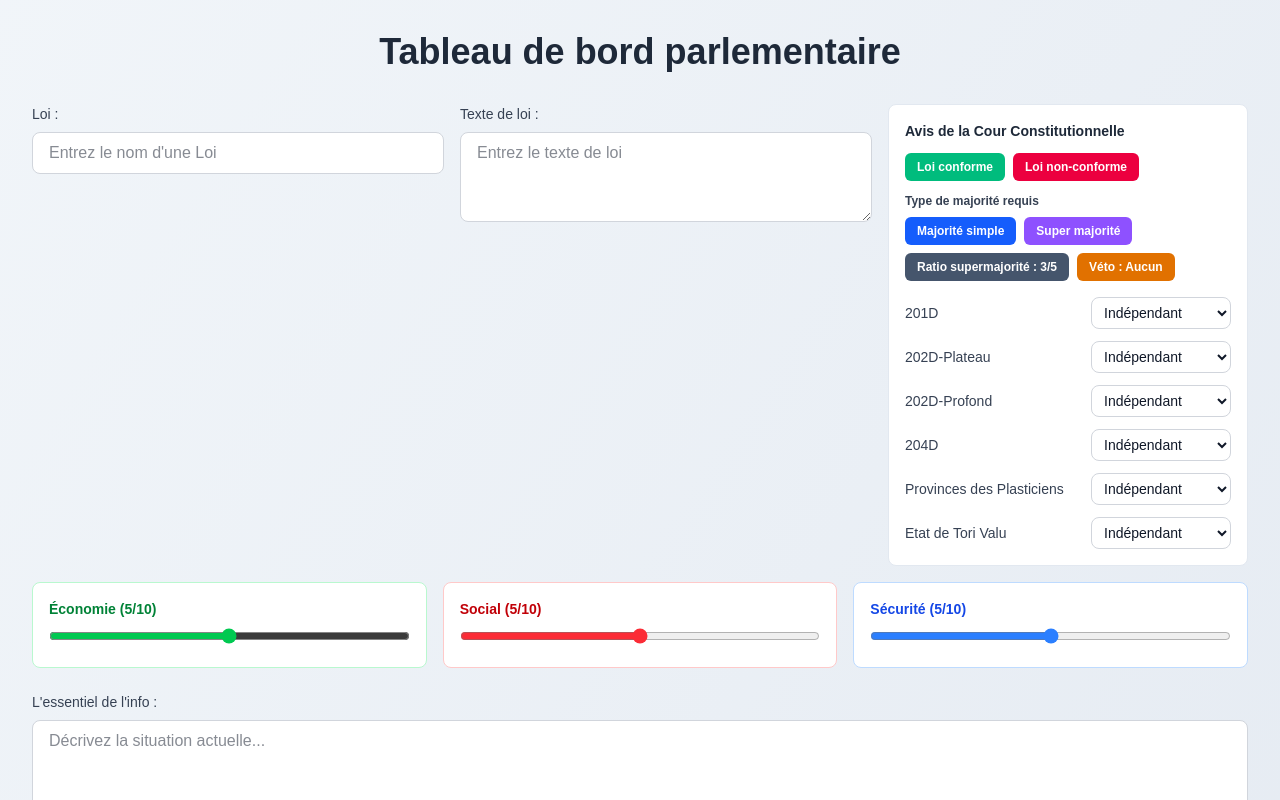
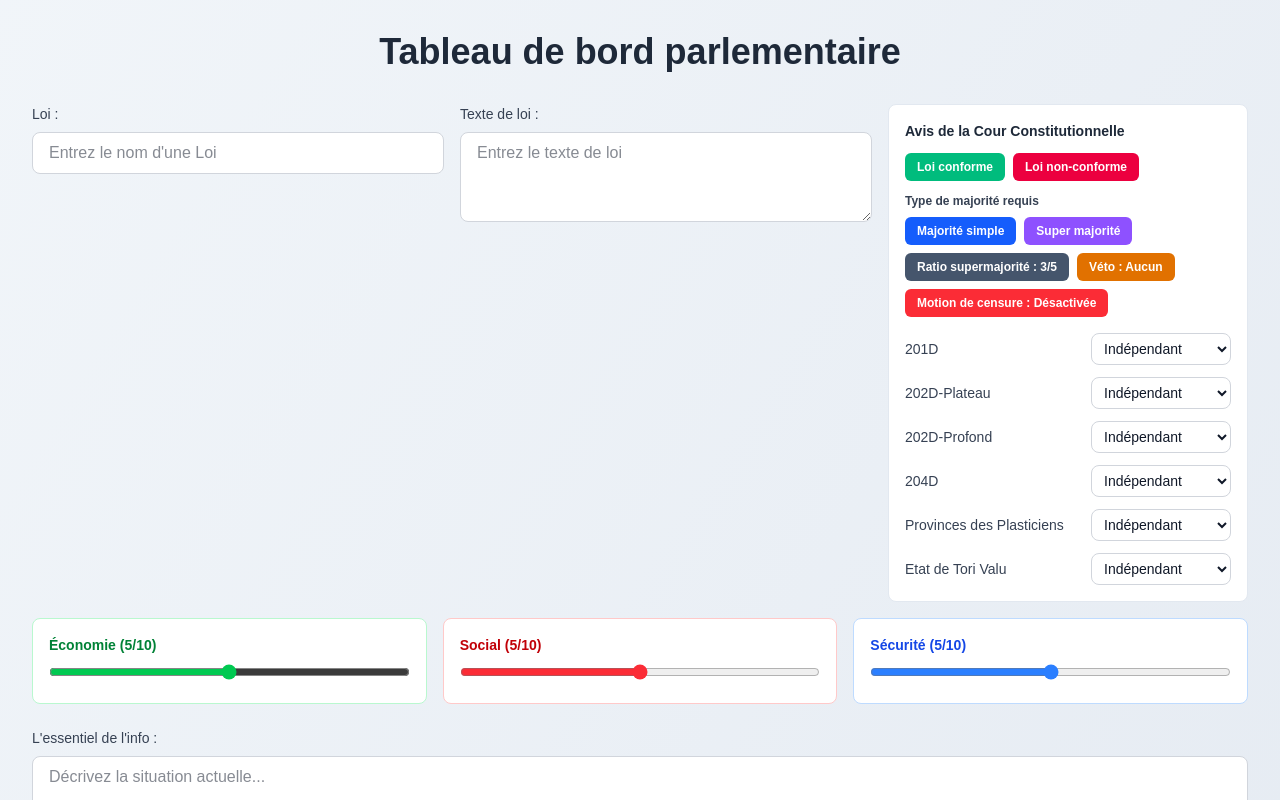
Before and after one commit to Yahiabenlet/interfaceAssemblee, a Next.js app: page / in a window 1280 px wide. Both pictures are taken after typing "5" into the empty fields and a click on the button "Créer l'hémicycle". Shown: the top 800 px of the page. Built offline with nearby package versions, Linux system fonts and the light colour scheme.

Commit message:
Ajout d'un système de motion de censure

```diff
--- a/app/components/Hemicycle.tsx
+++ b/app/components/Hemicycle.tsx
@@ -46,6 +46,7 @@ interface HemicycleProps {
   requiredMajority?: "simple" | "super";
   superMajorityRatio?: string;
   vetoMode?: "none" | "president" | "player";
+  isNoConfidenceMotion?: boolean;
 }
 
 export default function Hemicycle({
@@ -76,6 +77,7 @@ export default function Hemicycle({
   requiredMajority = "simple",
   superMajorityRatio = "3/5",
   vetoMode = "none",
+  isNoConfidenceMotion = false,
 }: HemicycleProps) {
   const counts = useMemo(() => {
     const all = [...seatColors, presidentColor];
@@ -102,15 +104,30 @@ export default function Hemicycle({
     const hasSeatVeto = all.some((c) => c === "orange");
 
     const pour = all.filter((c) => c === "green").length;
-    // Les vétos (orange) comptent comme contre
     const contre = all.filter((c) => c === "red" || c === "orange").length;
     const exprimes = pour + contre;
 
+    if (isNoConfidenceMotion) {
+      const inscrits = all.length;
+      const seuilAbsolu = Math.floor(inscrits / 2) + 1;
+      if (pour >= seuilAbsolu) {
+        return {
+          label: `Motion de censure adoptée (majorité absolue: ${pour}/${inscrits}, seuil ${seuilAbsolu})`,
+          tone: "text-emerald-700 dark:text-emerald-300",
+        };
+      }
+      return {
+        label: `Motion de censure rejetée (majorité absolue requise: ${pour}/${inscrits}, seuil ${seuilAbsolu})`,
+        tone: "text-rose-700 dark:text-rose-300",
+      };
+    }
+
     if (hasSeatVeto) {
       return {
-        label: presidentColor === "orange"
-          ? "Droit de véto du Président utilisé"
-          : "Un droit de véto a été utilisé par un parlementaire",
+        label:
+          presidentColor === "orange"
+            ? "Droit de véto du Président utilisé"
+            : "Un droit de véto a été utilisé par un parlementaire",
         tone: "text-amber-700 dark:text-amber-300",
       };
     }
@@ -145,7 +162,7 @@ export default function Hemicycle({
     }
 
     return { label: "Aucune majorité", tone: "text-gray-700 dark:text-gray-200" };
-  }, [seatColors, presidentColor, superThreshold, superMajorityRatio, vetoMode]);
+  }, [seatColors, presidentColor, superThreshold, superMajorityRatio, vetoMode, isNoConfidenceMotion]);
 
   const seats = useMemo(() => {
     const rows = numSeats < 12 ? 3 : numSeats > 21 ? 5 : 4;
--- a/app/display/page.tsx
+++ b/app/display/page.tsx
@@ -44,6 +44,7 @@ type DisplayState = {
   requiredMajority?: "simple" | "super";
   superMajorityRatio?: string;
   vetoMode?: "none" | "president" | "player";
+  isNoConfidenceMotion?: boolean;
 };
 
 export default function DisplayPage() {
@@ -152,6 +153,7 @@ export default function DisplayPage() {
           requiredMajority={state.requiredMajority ?? "simple"}
           superMajorityRatio={state.superMajorityRatio ?? "3/5"}
           vetoMode={state.vetoMode ?? "none"}
+          isNoConfidenceMotion={state.isNoConfidenceMotion ?? false}
           readOnly
         />
       </div>
--- a/app/page.tsx
+++ b/app/page.tsx
@@ -80,6 +80,7 @@ export default function Home() {
   const [requiredMajority, setRequiredMajority] = useState<"simple" | "super">("simple");
   const [superMajorityRatio, setSuperMajorityRatio] = useState<string>("3/5");
   const [vetoMode, setVetoMode] = useState<VetoMode>("none");
+  const [isNoConfidenceMotion, setIsNoConfidenceMotion] = useState(false);
 
   const nextColor = (current: SeatColor, target: "seat" | "president"): SeatColor => {
     const seatCycleNoVeto: SeatColor[] = ["white", "green", "red"];
@@ -207,6 +208,7 @@ export default function Home() {
       requiredMajority,
       superMajorityRatio,
       vetoMode,
+      isNoConfidenceMotion,
     };
 
     localStorage.setItem("hemicycleState", JSON.stringify(payload));
@@ -229,6 +231,7 @@ export default function Home() {
     requiredMajority,
     superMajorityRatio,
     vetoMode,
+    isNoConfidenceMotion,
   ]);
 
   return (
@@ -359,6 +362,15 @@ export default function Home() {
                       className="px-3 py-1.5 text-xs font-semibold rounded-md text-white transition bg-amber-600 hover:bg-amber-700"
                     >
                       Véto : {vetoMode === "president" ? "Président" : vetoMode === "player" ? "Joueur" : "Aucun"}
+                    </button>
+                    <button
+                      type="button"
+                      onClick={() => setIsNoConfidenceMotion((v) => !v)}
+                      className={`px-3 py-1.5 text-xs font-semibold rounded-md text-white transition ${
+                        isNoConfidenceMotion ? "bg-red-700 hover:bg-red-800" : "bg-red-500 hover:bg-red-600"
+                      }`}
+                    >
+                      Motion de censure : {isNoConfidenceMotion ? "Activée" : "Désactivée"}
                     </button>
                   </div>
                 </div>
@@ -578,6 +590,7 @@ export default function Home() {
               requiredMajority={requiredMajority}
               superMajorityRatio={superMajorityRatio}
               vetoMode={vetoMode}
+              isNoConfidenceMotion={isNoConfidenceMotion}
             />
             <button
               onClick={() => setNumSeats(null)}
```
